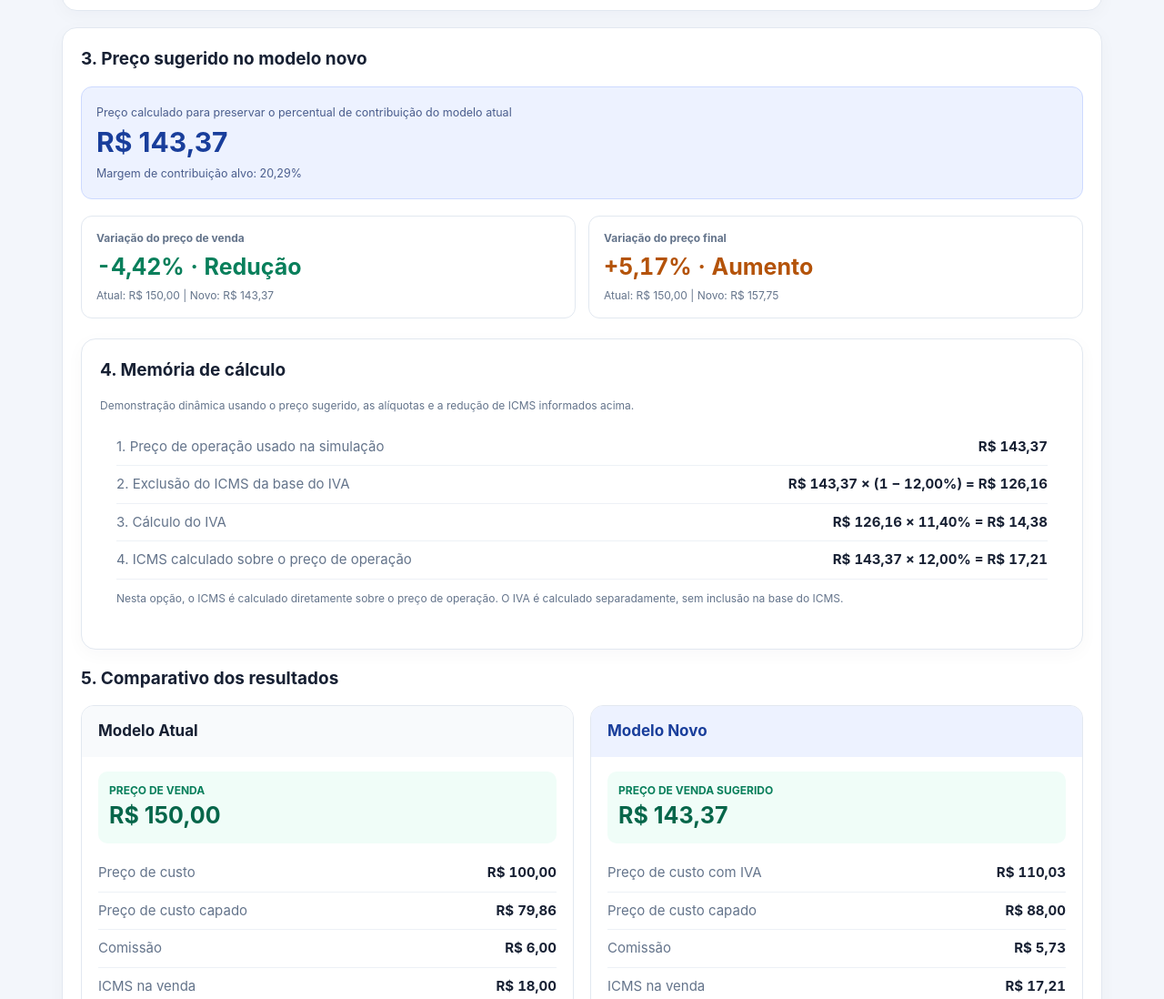
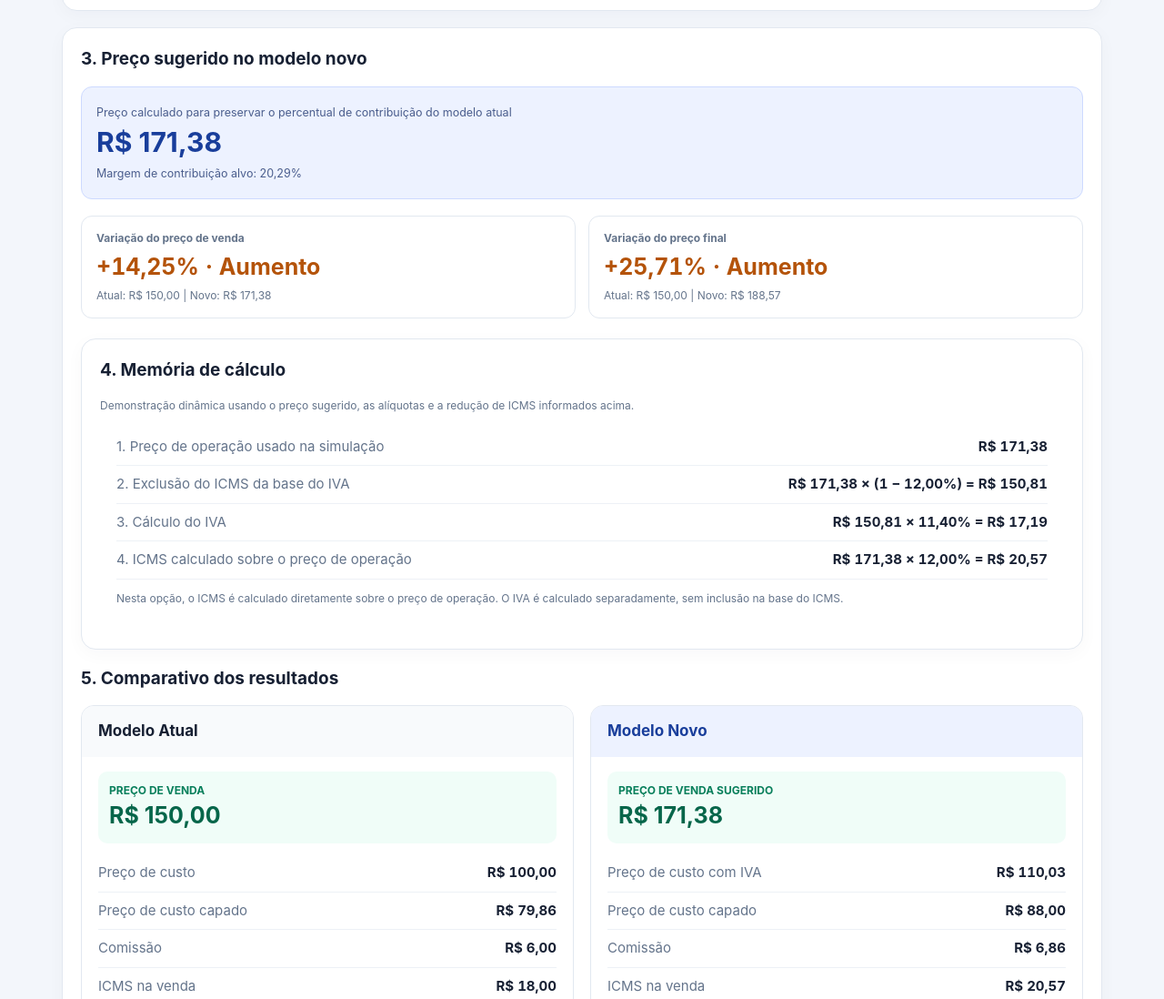
Before and after one commit to rd10002/comparador_tributario, a plain HTML site: page index.html in a window 1280 px wide. Shown: the part 940-2038 px from the top of the page at 91% size. Drawn offline with Linux system fonts and the light colour scheme.

Commit message:
Refactor pricing calculations for new model
Updated calculations for new pricing model, including adjustments for ICMS, IVA, and contributions.

```diff
--- a/index.html
+++ b/index.html
@@ -141,7 +141,13 @@ function calculate(){
  // O IVA é destacado como tributo do novo modelo; sua parcela é compensada
  // no total da operação e não deve reduzir novamente a margem-alvo.
  // A mesma lógica de preservação da margem vale para as opções Sim e Não.
- const denominator=(1-icmsRate)-com-fotSobreVendaAtual-target;
+ // Margem do Modelo Novo = Preço - custo capado - comissão - ICMS - FOT - IVA.
+ // Todos os itens são proporcionais ao preço, exceto o custo capado:
+ //   ICMS = P × alíquota (Não) ou P × alíquota × (1 + IVA) (Sim, por dentro)
+ //   IVA  = P × (1 − alíquota ICMS) × IVA efetivo
+ const icmsRatioNew=incluirCbsIbsNoIcms ? icmsRate*(1+ivaEfetivo) : icmsRate;
+ const ivaRatioNew=(1-icmsRate)*ivaEfetivo;
+ const denominator=1-icmsRatioNew-ivaRatioNew-com-fotSobreVendaAtual-target;
  if(denominator<=0){el('status').textContent='Não foi possível calcular o preço sugerido. Verifique alíquotas e margem.';return}
  const newPrice=costCapNew/denominator;
  const newCommission=newPrice*com;
@@ -161,9 +167,11 @@ function calculate(){
  }else{
   newFot=exempt?((newPrice/(1-.22))*.22)*fot:((newPrice*(1-icmsRate)/(1-iv)-newPrice)*fot);
  }
- const newContribution=newInvoiceTotal-costCapNew-newCommission-newIcmsSale-newFot-newTaxSale;
+ const newContribution=newPrice-costCapNew-newCommission-newIcmsSale-newFot-newTaxSale;
  const newContributionPct=newContribution/newPrice;
  const newMarkup=newPrice/costWithIva-1,newMargin=(newPrice-costWithIva)/newPrice;
+ // Preço final único: usado tanto na lista do Modelo Novo quanto no card de variação.
+ const newFinalPrice=newPrice+newTaxSale+(st?newST:0);
  const currentItems=[
   ['Preço de custo',cost],['Preço de custo capado',costCap],['Comissão',commission],['ICMS na venda',icmsSale],['ICMS na compra',icmsBuy],
   [st?'PIS/COFINS na venda':'PIS/COFINS na venda',pisSale],
@@ -171,10 +179,9 @@ function calculate(){
  ];
  const newItems=[
   ['Preço de custo com IVA',costWithIva],['Preço de custo capado',costCapNew],['Comissão',newCommission],['ICMS na venda',newIcmsSale],['ICMS na compra',icmsBuyNew],
-  [st?'IVA na venda':'IVA na venda',newTaxSale],...(st?[['ICMS-ST',newST]]:[]),['FOT',newFot],['Markup',pct(newMarkup)],['Margem',pct(newMargin)],['Margem de contribuição',newContribution],['% de contribuição',pct(newContributionPct)],[st?'Preço final (+ ST + IVA)':'Preço final (com IVA)',newPrice+newTaxSale+(st?newST:0)]
+  [st?'IVA na venda':'IVA na venda',newTaxSale],...(st?[['ICMS-ST',newST]]:[]),['FOT',newFot],['Markup',pct(newMarkup)],['Margem',pct(newMargin)],['Margem de contribuição',newContribution],['% de contribuição',pct(newContributionPct)],[st?'Preço final (+ ST + IVA)':'Preço final (com IVA)',newFinalPrice]
  ];
  const currentFinalPrice=finalPrice;
- const newFinalPrice=newInvoiceTotal+(st?newST:0);
  function updateDelta(cardId,valueId,detailId,newValue,oldValue){
   const variation=newValue/oldValue-1, card=el(cardId);
   const kind=variation>0.0000001?'increase':variation< -0.0000001?'decrease':'neutral';
```
